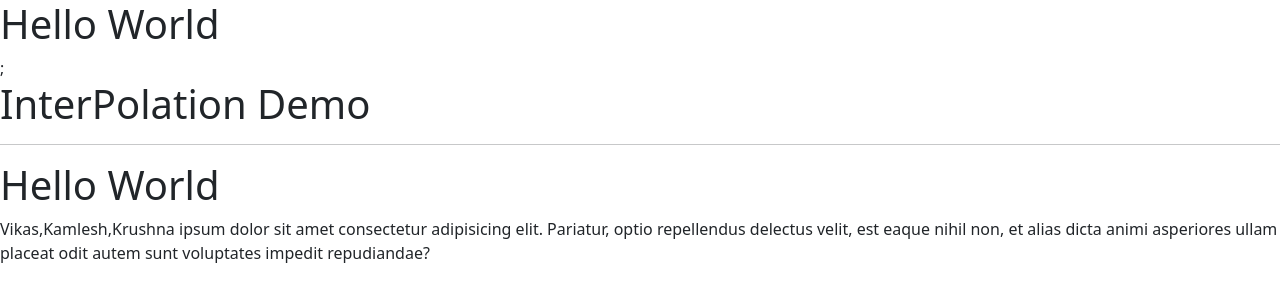
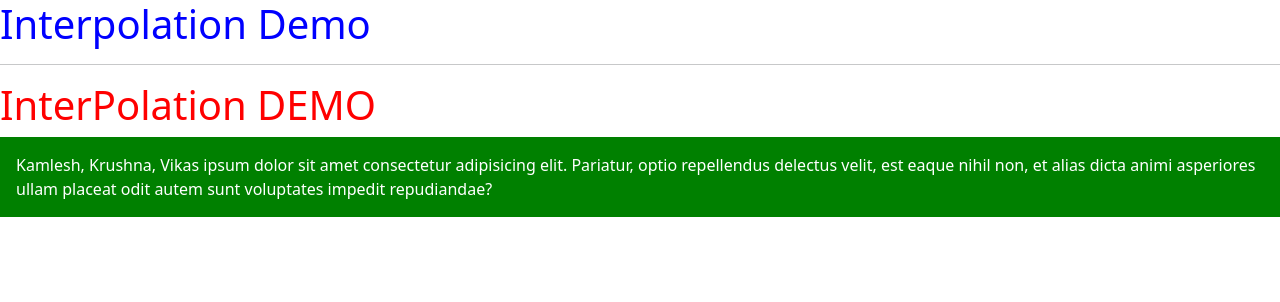
Before and after one commit to kunalgajbhiye15/my-react-project, a React (Create React App) app: page / in a window 1280 px wide. Shown: the top 302 px of the page. Built offline with nearby package versions, Linux system fonts and the light colour scheme.

Commit message:
Assignment 4

```diff
--- a/src/App.js
+++ b/src/App.js
@@ -1,10 +1,15 @@
-// Create a react-app that displays the following
-// iii) A user-defined component that has a local variable text .The component must display this
-// text as a main heading using interpolation.
+// iv) A user-defined component that has two local variables text and style where text is any
+// string and style contains css style property . The component must display this text as a main
+// heading with the style applied using interpolation.
+// Display this tag from App component
+
+import BootstrapDemo from "./pages/bootstrap.js";
+
+// return JSX.
 function App() {
   return (
     <div>
-      <h1>Hello World</h1>;<h1>InterPolation Demo</h1>
+      <h1 style={{ color: "blue" }}>Interpolation Demo</h1>
       <hr />
       <InterpolationBasics />
     </div>
@@ -13,17 +18,22 @@ function App() {
 
 function InterpolationBasics() {
   //1.  Data Member
-  let title = "Hello World";
-  let para = `Vikas,Kamlesh,Krushna ipsum dolor sit amet consectetur adipisicing elit. Pariatur, optio
+  let title = "InterPolation DEMO";
+  let para = `Kamlesh, Krushna, Vikas ipsum dolor sit amet consectetur adipisicing elit. Pariatur, optio
               repellendus delectus velit, est eaque nihil non, et alias dicta animi
               asperiores ullam placeat odit autem sunt voluptates impedit repudiandae?`;
+
+  let mystyle = { color: "red" };
   //2. member function, coming soon...
 
   // 3. UI / VIEW :: JSX
   return (
     <div>
-      <h1>{title}</h1>
-      <p>{para}</p>
+      <h1 style={mystyle}>{title}</h1>
+
+      <p style={{ background: "green", color: "white", padding: "16px" }}>
+        {para}
+      </p>
     </div>
   );
 }
--- a/src/index.js
+++ b/src/index.js
@@ -3,6 +3,7 @@ import ReactDOM from "react-dom/client";
 import "./index.css";
 import App from "./App";
 import reportWebVitals from "./reportWebVitals";
+
 import "bootstrap/dist/css/bootstrap.css";
 
 const root = ReactDOM.createRoot(document.getElementById("root"));
--- /dev/null
+++ b/src/pages/bootstrap.js
@@ -0,0 +1,9 @@
+function BootstrapDemo() {
+  return (
+    <div>
+      <h1 className="bg-primary p-3 text-light">Bootstrap Demo</h1>
+    </div>
+  );
+}
+
+export default BootstrapDemo;
```
